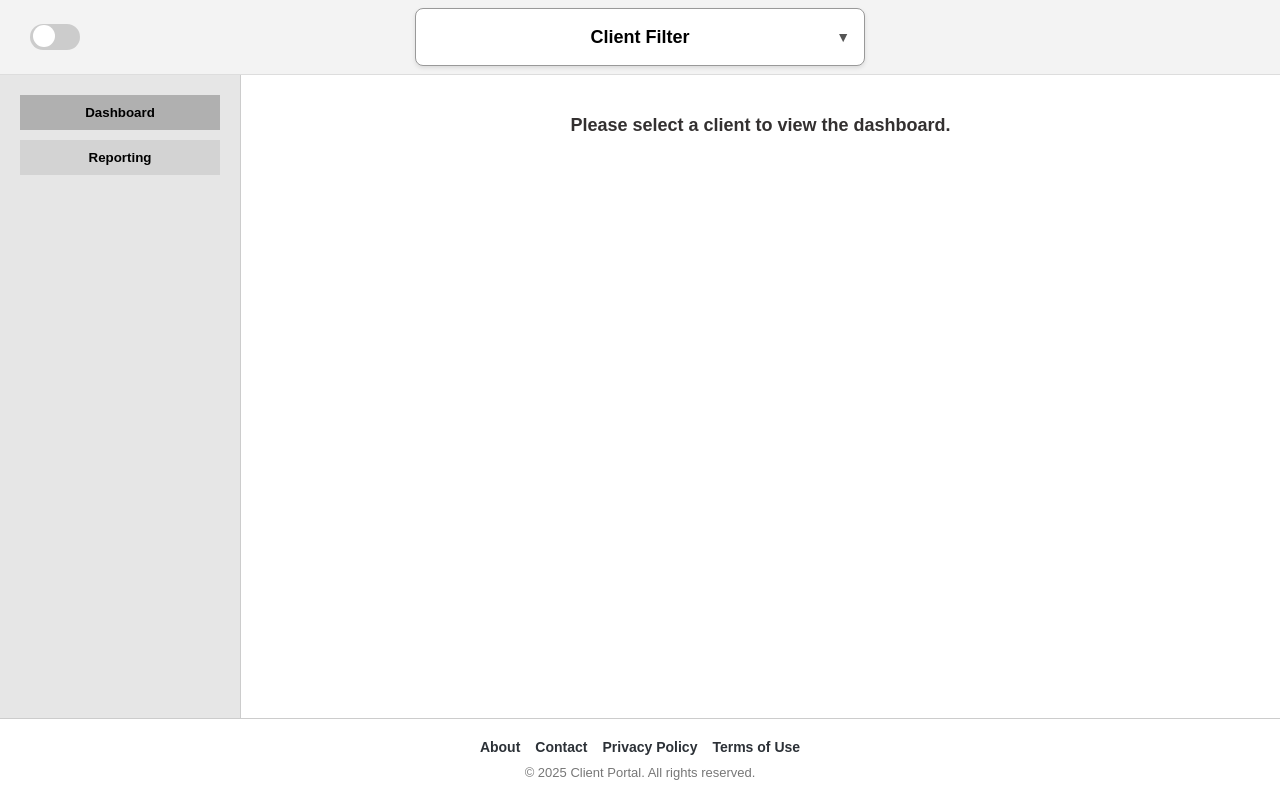
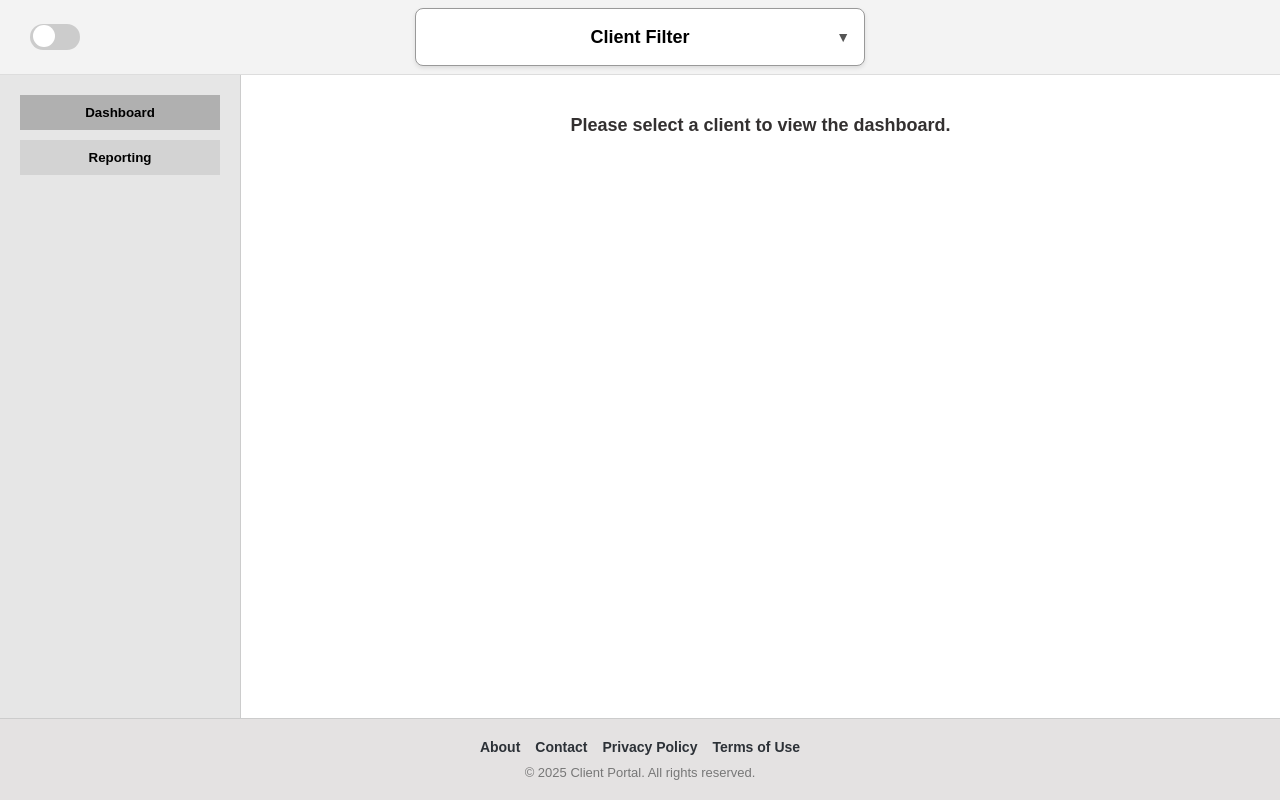
Before and after one commit to Kalina0502/client-portal-project, a website: page index.html in a window 1280 px wide. Drawn offline with nearby package versions, Linux system fonts and the light colour scheme.

Commit message:
style: add footer color

```diff
--- a/style.css
+++ b/style.css
@@ -394,7 +394,7 @@ header {
 footer {
     text-align: center;
     padding: 20px;
-    /* background-color: #bd5151;*/
+     background-color: #e4e2e2;
     font-size: 14px;
     color: #555;
     border-top: 1px solid #ccc;
```
